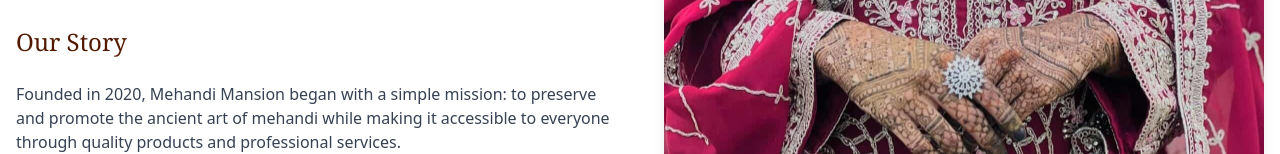
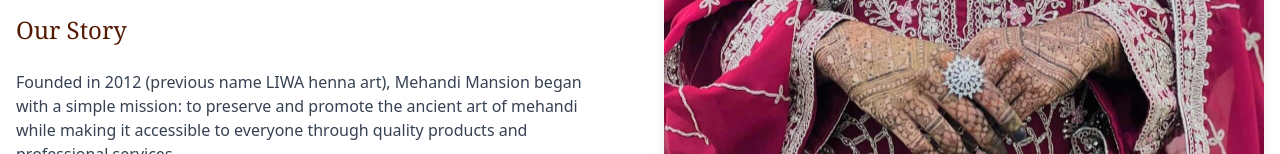
Before and after one commit to Abdul8446/mehandi-v5, a Next.js app: page /about in a window 1280 px wide. Shown: the part 646-800 px from the top of the page. Built offline with nearby package versions, Linux system fonts and the light colour scheme; no server answers; the database is empty.

Commit message:
some changes in about page

```diff
--- a/app/about/page.tsx
+++ b/app/about/page.tsx
@@ -20,7 +20,7 @@ const About = () => {
               <div>
                 <h2 className="text-2xl font-serif text-brown-900 mb-6">Our Story</h2>
                 <p className="text-gray-700 mb-4">
-                  Founded in 2020, Mehandi Mansion began with a simple mission: to preserve and promote the ancient art of mehandi while making it accessible to everyone through quality products and professional services.
+                  Founded in 2012 (previous name LIWA henna art), Mehandi Mansion began with a simple mission: to preserve and promote the ancient art of mehandi while making it accessible to everyone through quality products and professional services.
                 </p>
                 <p className="text-gray-700">
                   {/* eslint-disable-next-line react/no-unescaped-entities */}
```
